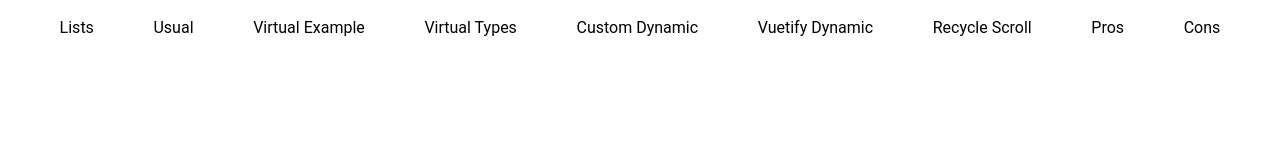
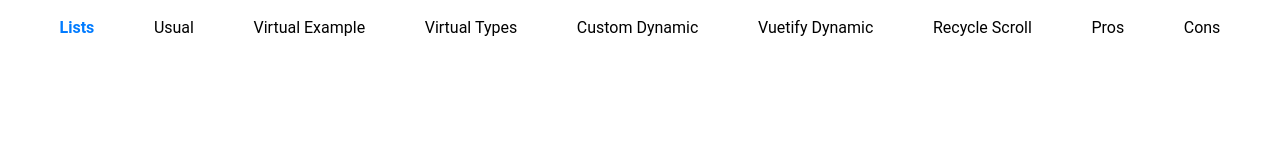
Before and after one commit to whitel1ght/virtual-performance, a Vue app: page / in a window 1280 px wide. Shown: the top 160 px of the page. Built offline with nearby package versions, Linux system fonts and the light colour scheme.

Commit message:
menu highlight active item

```diff
--- a/src/components/Menu.vue
+++ b/src/components/Menu.vue
@@ -2,13 +2,22 @@
   <nav>
     <ul>
       <li v-for="link in links" :key="link.to">
-        <router-link :to="link.to">{{ link.text }}</router-link>
+        <router-link
+          :to="link.to"
+          :class="{ active: isActive(link.to) }"
+        >
+          {{ link.text }}
+        </router-link>
       </li>
     </ul>
   </nav>
 </template>
 
 <script setup>
+import { useRoute } from 'vue-router'
+
+const route = useRoute()
+
 const links = [
   { to: '/', text: 'Lists' },
   { to: '/usual-list', text: 'Usual' },
@@ -20,6 +29,8 @@ const links = [
   { to: 'pros', text: 'Pros' },
   { to: 'cons', text: 'Cons' },
 ]
+
+const isActive = path => route.path === path
 </script>
 
 <style lang="scss" scoped>
@@ -44,7 +55,8 @@ a {
   color: #000000;
 }
 
-a:hover {
+a.active {
   font-weight: bold;
+  color: #007BFF; /* Change this to your desired active color */
 }
 </style>
```
